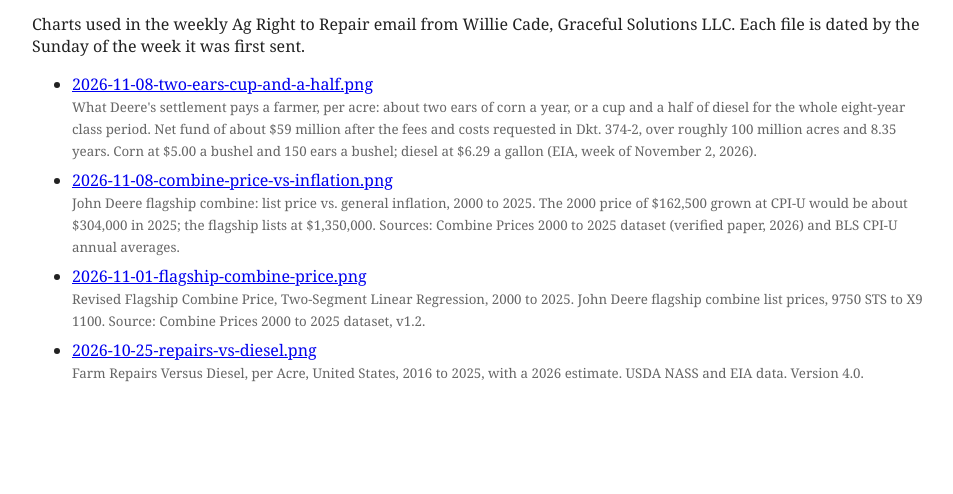
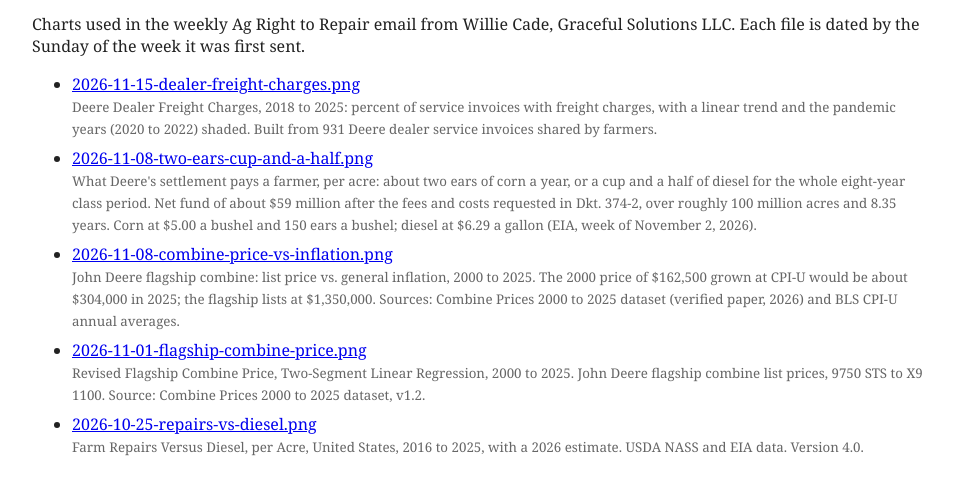
Before and after one commit to WillieCade11/ar-rtr-images, a plain HTML site: page index.html in a window 1280 px wide. Shown: the part 68-562 px from the top of the page, without its empty margins (158-1111 px from the left). Drawn offline with Linux system fonts and the light colour scheme.

Commit message:
Add 2026-11-15 dealer freight charges chart
Co-Authored-By: Claude Fable 5.2 <noreply@anthropic.com>
Claude-Session: https://claude.ai/code/session_01GY8VhXAK9g2vfb2wyrdo9V

```diff
--- a/index.html
+++ b/index.html
@@ -15,6 +15,7 @@ small{color:#666}
 <h1>Ag Right to Repair weekly graphics</h1>
 <p>Charts used in the weekly Ag Right to Repair email from Willie Cade, Graceful Solutions LLC. Each file is dated by the Sunday of the week it was first sent.</p>
 <ul>
+<li><a href="2026-11-15-dealer-freight-charges.png">2026-11-15-dealer-freight-charges.png</a><br><small>Deere Dealer Freight Charges, 2018 to 2025: percent of service invoices with freight charges, with a linear trend and the pandemic years (2020 to 2022) shaded. Built from 931 Deere dealer service invoices shared by farmers.</small></li>
 <li><a href="2026-11-08-two-ears-cup-and-a-half.png">2026-11-08-two-ears-cup-and-a-half.png</a><br><small>What Deere's settlement pays a farmer, per acre: about two ears of corn a year, or a cup and a half of diesel for the whole eight-year class period. Net fund of about $59 million after the fees and costs requested in Dkt. 374-2, over roughly 100 million acres and 8.35 years. Corn at $5.00 a bushel and 150 ears a bushel; diesel at $6.29 a gallon (EIA, week of November 2, 2026).</small></li>
 <li><a href="2026-11-08-combine-price-vs-inflation.png">2026-11-08-combine-price-vs-inflation.png</a><br><small>John Deere flagship combine: list price vs. general inflation, 2000 to 2025. The 2000 price of $162,500 grown at CPI-U would be about $304,000 in 2025; the flagship lists at $1,350,000. Sources: Combine Prices 2000 to 2025 dataset (verified paper, 2026) and BLS CPI-U annual averages.</small></li>
 <li><a href="2026-11-01-flagship-combine-price.png">2026-11-01-flagship-combine-price.png</a><br><small>Revised Flagship Combine Price, Two-Segment Linear Regression, 2000 to 2025. John Deere flagship combine list prices, 9750 STS to X9 1100. Source: Combine Prices 2000 to 2025 dataset, v1.2.</small></li>
```
Also changed, not shown: 2026-11-15-dealer-freight-charges.png (added).
